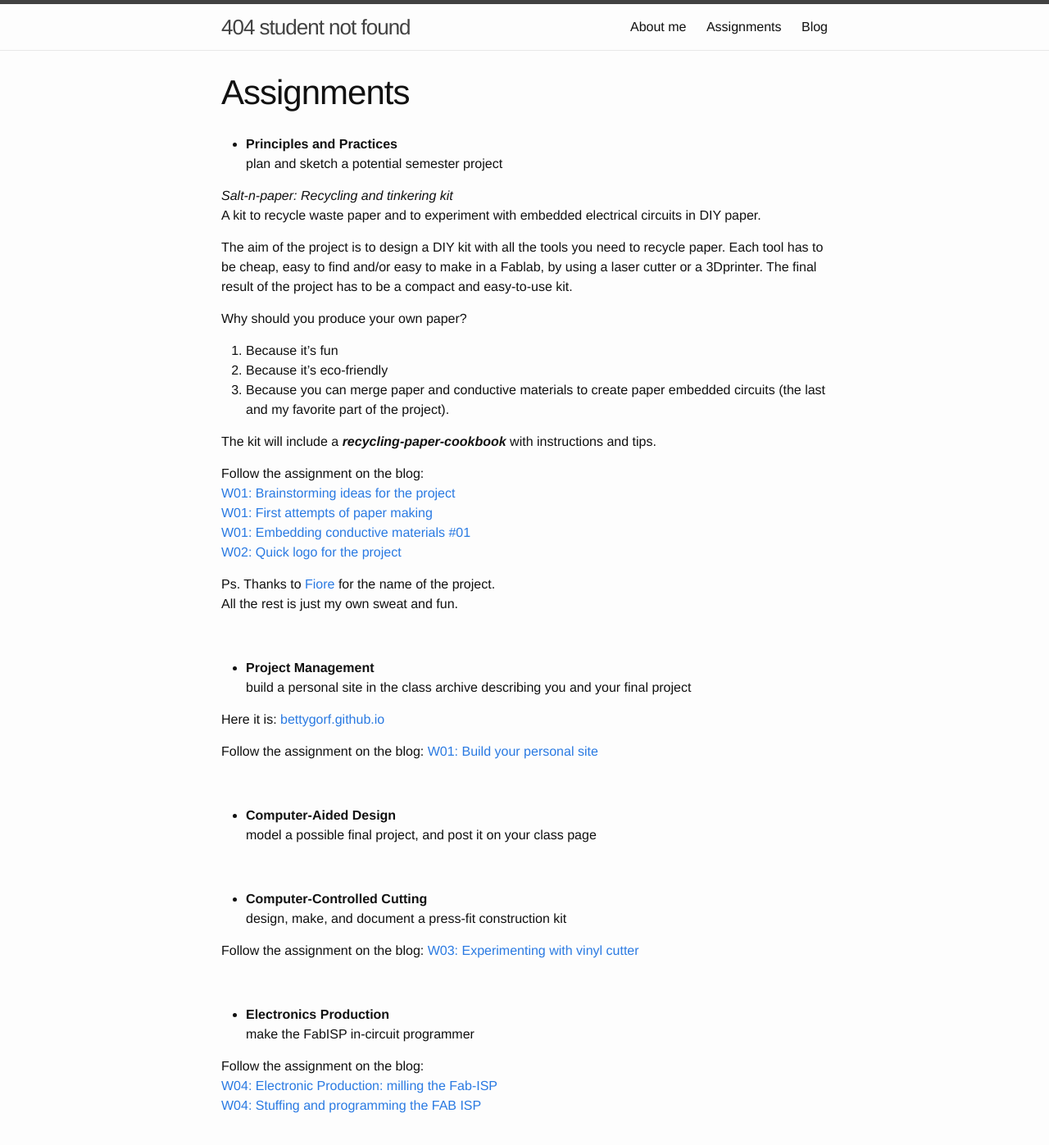
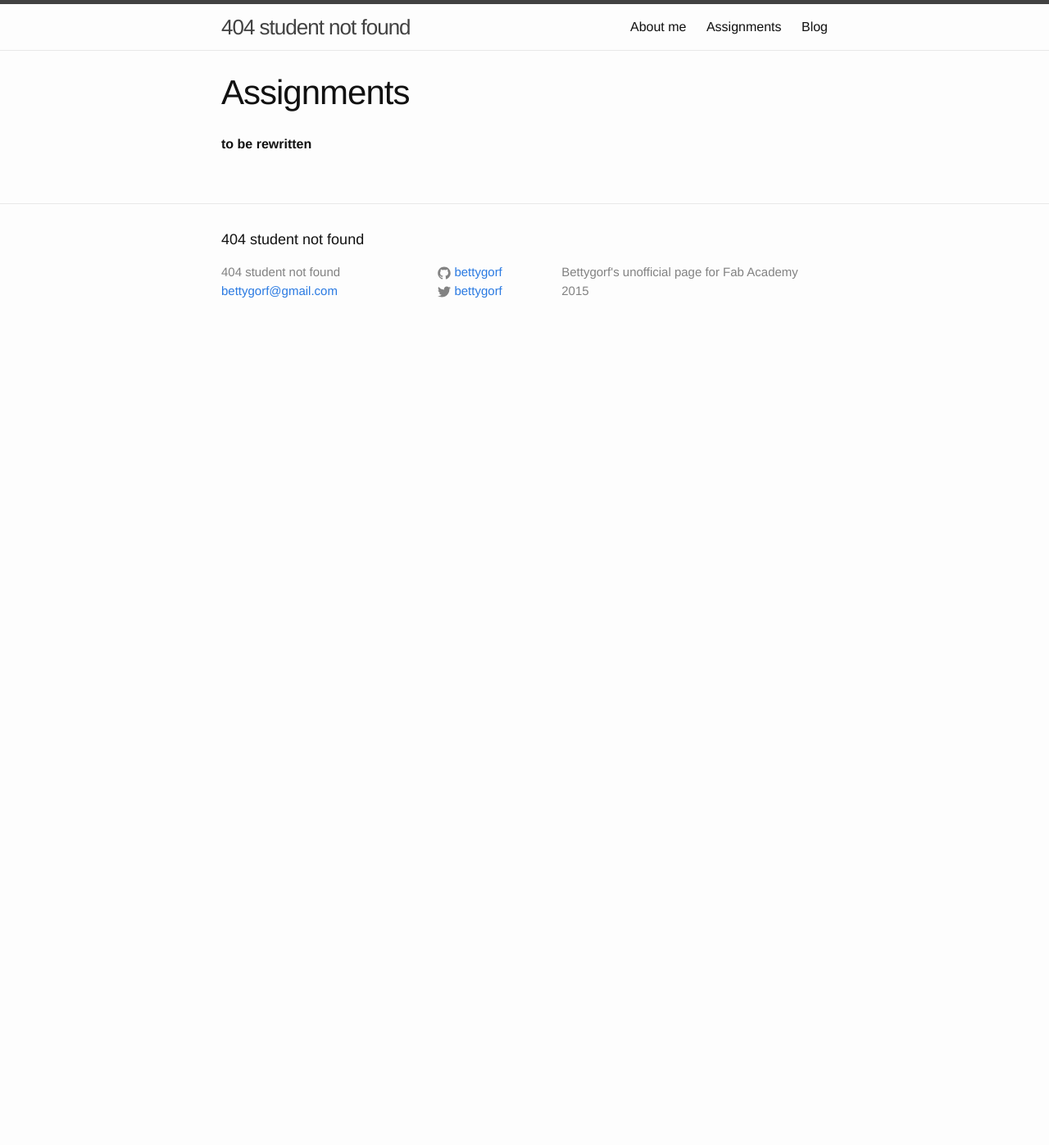
Before and after one commit to bettygorf/bettygorf, a Jekyll site: the page built from assignments.md, in a window 1280 px wide and 1400 px high. Shown: the top 1397 px of the window at 82% size. Built offline with Jekyll 4.4.1, drawn with Linux system fonts in a browser that asks for light colours; some of the changed text lies outside the part shown.

Commit message:
Update assignments.md

```diff
--- a/assignments.md
+++ b/assignments.md
@@ -4,96 +4,4 @@ title: Assignments
 permalink: /assignments/
 ---
 
--  **Principles and Practices**
-plan and sketch a potential semester project
-
-*Salt-n-paper: Recycling and tinkering kit*
-A kit to recycle waste paper and to experiment with embedded electrical circuits in DIY paper.
-
-The aim of the project is to design a DIY kit with all the tools you need to recycle paper. Each tool has to be cheap, easy to find and/or easy to make in a Fablab, by using a laser cutter or a 3Dprinter. The final result of the project has to be a compact and easy-to-use kit.
-
-Why should you produce your own paper?
-1. Because it's fun
-2. Because it's eco-friendly
-3. Because you can merge paper and conductive materials to create paper embedded circuits (the last and my favorite part of the project).
-
-The kit will include a ***recycling-paper-cookbook*** with instructions and tips.
-
-Follow the assignment on the blog:
-[W01: Brainstorming ideas for the project](http://bettygorf.github.io/blog/2015/02/05/01.html)
-[W01: First attempts of paper making](http://bettygorf.github.io/blog/2015/02/05/02.html)
-[W01: Embedding conductive materials #01](http://bettygorf.github.io/blog/2015/02/06/02.html)
-[W02: Quick logo for the project](http://bettygorf.github.io/blog/2015/02/10/01.html)
-
-Ps.
-Thanks to [Fiore](http://fabacademy.org/archives/2014/students/basile.fiore/) for the name of the project.
-All the rest is just my own sweat and fun.
-
- <br />
-
--  **Project Management**
-build a personal site in the class archive describing you and your final project
-
-Here it is: [bettygorf.github.io](http://bettygorf.github.io)
-
-Follow the assignment on the blog:
-[W01: Build your personal site](http://bettygorf.github.io/blog/2015/02/05/03.html)
-
-  <br />
-
--  **Computer-Aided Design**
-model a possible final project, and post it on your class page
-
-  <br />
-
--  **Computer-Controlled Cutting**
-design, make, and document a press-fit construction kit
-
-Follow the assignment on the blog:
-[W03: Experimenting with vinyl cutter](http://bettygorf.github.io/blog/2015/02/12/01.html)
-
- <br />
-
--  **Electronics Production**
-make the FabISP in-circuit programmer
-
-Follow the assignment on the blog:
-[W04: Electronic Production: milling the Fab-ISP](http://bettygorf.github.io/blog/2015/03/15/01.html)
-[W04: Stuffing and programming the FAB ISP](http://bettygorf.github.io/blog/2015/03/16/02.html)
-
- <br />
-
--  **3D Scanning and Printing**
-design and 3D print an object (small, few cm) that could not be made subtractively
-3D scan an object (and optionally print it)
-
-
--  **Electronics Design**
-redraw the echo hello-world board,
-add (at least) a button and LED (with current-limiting resistor)
-check the design rules, and make it
-
- <br />
-
-
--  **Embedded Programming**
-read a microcontroller data sheet
-program your board to do something, with as many different programming languages
-and programming environments as possible
-
- <br />
-
-
--  **Computer-Controlled Machining**
-make something big
-
-Follow the assignment on the blog:
-[W08: Make something big, but start from something small](http://bettygorf.github.io/blog/2015/03/30/01.html)
-
-  <br />
-
-
--  **Molding and Casting**
-design a 3D mold, machine it, and cast parts from it
-
-  <br />
+**to be rewritten**
```
